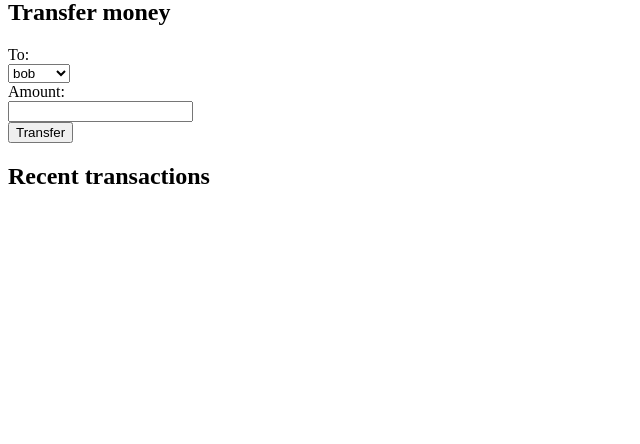
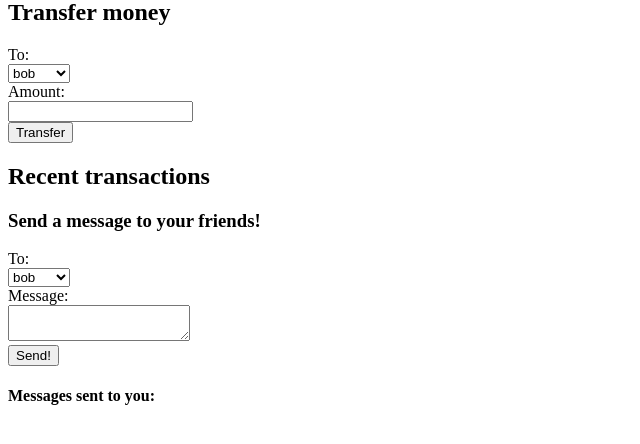
Before and after one commit to michmaml/securing-software-mooc-fi-projects, a Django app: page / in a window 1280 px wide. Shown: the part 168-612 px from the top of the page, without its empty margins (0-640 px from the left). Run offline with Django 3.2, Linux system fonts and the light colour scheme; a user stored in the database is signed in; data comes from the database, SQL or seed files in the repository; both versions use the stored data as it was after the commit; data that the repository does not hold is empty; parts of the project's set-up code (start-up, migrations or seed data) failed here and were passed over.

Commit message:
Added last 3 vulnerabilities

```diff
--- a/project1/src/pages/models.py
+++ b/project1/src/pages/models.py
@@ -12,3 +12,7 @@ class Transaction(models.Model):
 	sender = models.TextField()
 	reciever = models.TextField()
 	amount = models.IntegerField()
+
+class Message(models.Model):
+	content = models.TextField()
+	reciever = models.TextField()
--- a/project1/src/pages/templates/pages/index.html
+++ b/project1/src/pages/templates/pages/index.html
@@ -44,6 +44,31 @@
                 <li>{{t.sender}} sent {{t.reciever}} {{t.amount}} of local currency</li>
             {% endfor %}
         </ul>
+
+        <h3>Send a message to your friends!</h3>
+        <form id='message' action='message/' method="POST">
+            {% csrf_token %}
+            <span>To:</span><br/>
+            <select name="to">
+			{% for account in accounts %}
+                <option value="{{account.user.username}}">{{account.user.username}}</option>
+			{% endfor %}
+            </select><br/>
+
+            <span>Message:</span><br/>
+            <textarea type="input" name="content"></textarea><br/>
+
+            <input type="submit" value="Send!"/>
+        </form>
+
+        <h4>Messages sent to you:</h4>
+        <ul>
+            {% for message in messages %}
+                {% autoescape off %}
+                    <li>{{message.content}}</li>
+                {% endautoescape %}
+            {% endfor %}
+        </ul>
     </body>
 
 
--- a/project1/src/pages/urls.py
+++ b/project1/src/pages/urls.py
@@ -1,8 +1,9 @@
 from django.urls import path
 
-from .views import homePageView, transferView
+from .views import homePageView, transferView, messageView
 
 urlpatterns = [
     path('', homePageView, name='home'),
     path('transfer/', transferView, name='transfer'),
+    path('message/', messageView, name='message')
 ]
--- a/project1/src/pages/views.py
+++ b/project1/src/pages/views.py
@@ -4,7 +4,7 @@ from django.shortcuts import render, redirect
 from django.views.decorators.csrf import requires_csrf_token
 from django.contrib.auth.models import User
 from django.db import transaction
-from .models import Account, Transaction
+from .models import Account, Transaction, Message
 from django.db.models import Q
 
 
@@ -15,30 +15,39 @@ def transferView(request):
 	if request.method == 'POST':
 		userFrom = User.objects.get(username=request.user)
 		userTo = User.objects.get(username=request.POST['to'])
-		sumOfMoney = int(request.POST['amount'])
+		sumOfMoney = request.POST['amount']
 
 		accountFrom = Account.objects.get(user=userFrom)
 		accountTo = Account.objects.get(user=userTo)
 
-		if accountFrom.balance >= sumOfMoney and sumOfMoney >= 0:
-			accountFrom.balance -= sumOfMoney
-			accountTo.balance += sumOfMoney
+		transaction = Transaction(sender=accountFrom.user.username,reciever=accountTo.user.username,amount=request.POST['amount'])
+		transaction.save()
 
-			transaction = Transaction(sender=accountFrom.user.username,reciever=accountTo.user.username,amount=request.POST['amount'])
+		if accountFrom.balance >= int(sumOfMoney) and int(sumOfMoney) >= 0:
+			accountFrom.balance -= int(sumOfMoney)
+			accountTo.balance += int(sumOfMoney)
 
 			accountTo.save()
 			accountFrom.save()
-			transaction.save()
 
 		else:
 			return redirect('/')
 
 	return redirect('/')
 
+@login_required
+def messageView(request):
+	if request.method == 'POST':
+		to = request.POST['to']
+		text = request.POST['content']
+		message = Message(content=text,reciever=to)
+		message.save()
+	return redirect('/')
 
 
 @login_required
 def homePageView(request):
-	accounts = Account.objects.exclude(user_id=request.user.id)
+	accounts = Account.objects.all()
+	messages = Message.objects.filter(reciever=request.user)
 	transactions = Transaction.objects.filter(Q(sender=request.user.username) | Q(reciever=request.user.username))
-	return render(request, 'pages/index.html', {'accounts': accounts, 'transactions': transactions})
+	return render(request, 'pages/index.html', {'accounts': accounts, 'transactions': transactions, 'messages': messages})
```
Also changed, not shown: project1/src/db.sqlite3, project1/src/pages/migrations/0003_message.py (added), project1/src/pages/migrations/__init__.py (deleted).
